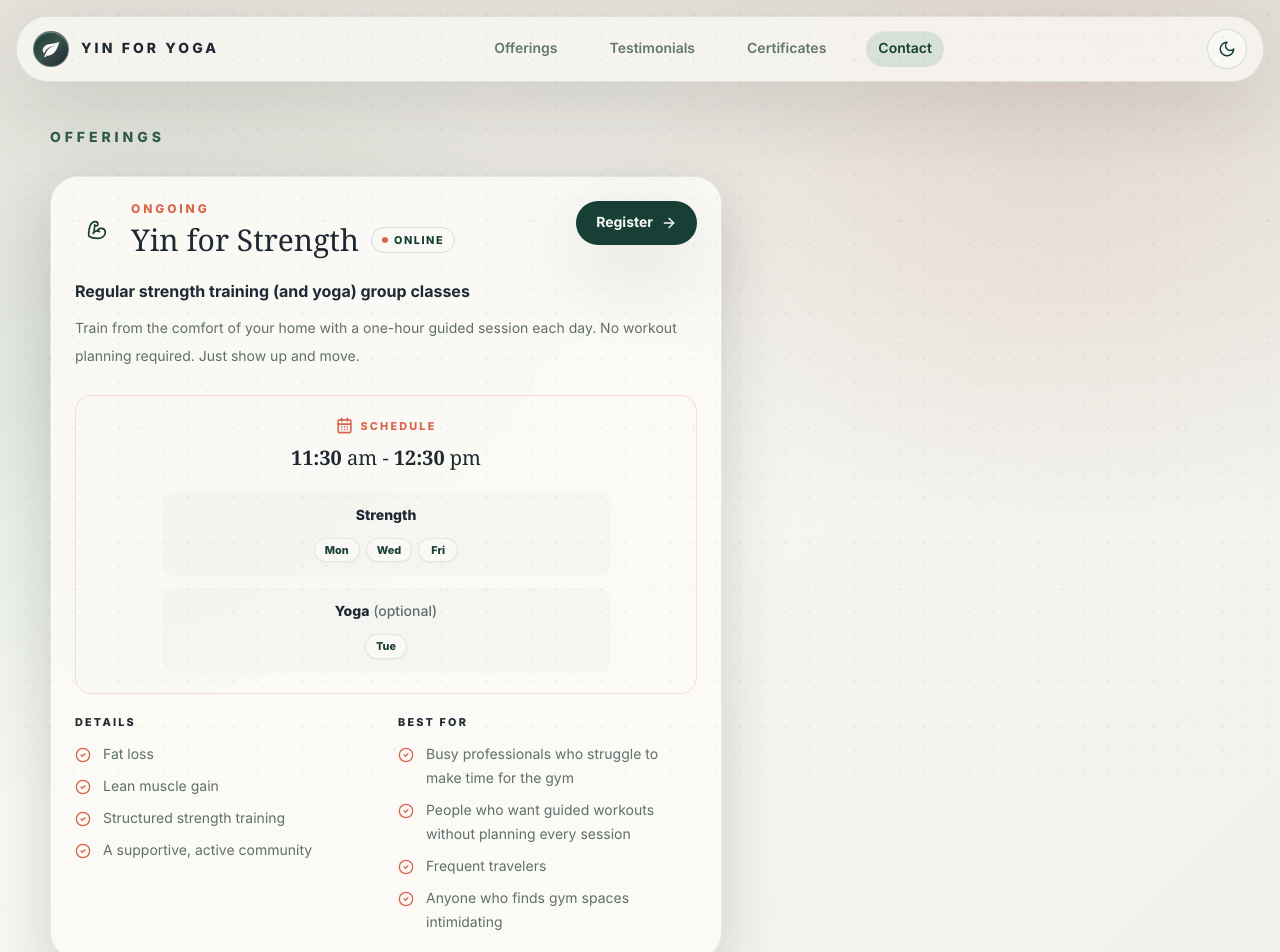
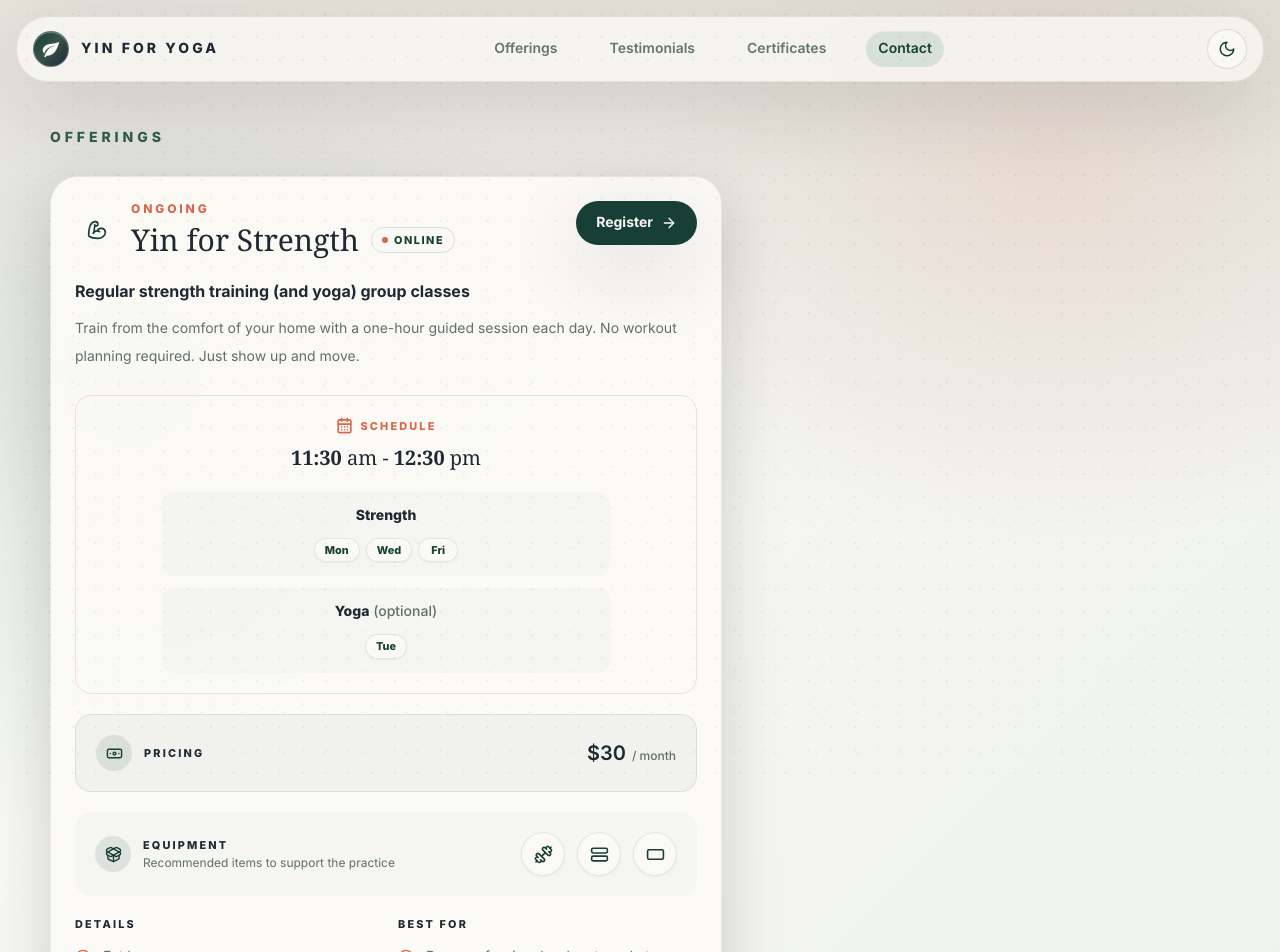
Before and after one commit to yinforyoga/yinforyoga.github.io, a Next.js app: page / in a window 1280 px wide. Shown: the top 952 px of the page. Built offline with nearby package versions, Linux system fonts and the light colour scheme.

Commit message:
Add more sections to offering
- Pricing
- Equipment

```diff
--- a/app/globals.css
+++ b/app/globals.css
@@ -164,6 +164,10 @@ body::before {
 }
 
 @media (max-width: 639px) {
+  html {
+    scroll-padding-top: 16px;
+  }
+
   .section-shell {
     width: calc(100% - 32px);
   }
--- a/app/page.tsx
+++ b/app/page.tsx
@@ -3,7 +3,7 @@
 import { useEffect, useState } from "react";
 import {
   ArrowRight,
-  BadgeCheck,
+  Banknote,
   BookOpen,
   CalendarDays,
   CheckCircle2,
@@ -12,11 +12,14 @@ import {
   Mail,
   MapPin,
   MoveRight,
+  PackageOpen,
 } from "lucide-react";
+import type { LucideIcon } from "lucide-react";
 import {
   certificates,
   type Offering,
   type OfferingLocalTime,
+  type OfferingPrice,
   type OfferingSchedule,
   type OfferingScheduleItem,
   type OfferingWeekday,
@@ -229,12 +232,146 @@ function OfferingCard({
           <ScheduleInfo schedule={offering.schedule} />
         </div>
 
+        <PricingInfo price={offering.price} />
+
+        {offering.equipment?.length ? (
+          <EquipmentInfo items={offering.equipment} />
+        ) : null}
+
         <div className="mt-5 grid gap-6 md:grid-cols-2">
           <OfferingListInfo title="Details" items={offering.details} />
           <OfferingListInfo title="Best for" items={offering.bestFor} />
         </div>
       </article>
     </FadeUp>
+  );
+}
+
+function PricingInfo({ price }: { price: OfferingPrice }) {
+  const [region, setRegion] = useState("IN");
+
+  useEffect(() => {
+    const locale = new Intl.Locale(navigator.language);
+    const timeZone = Intl.DateTimeFormat().resolvedOptions().timeZone;
+    setRegion(getRegionFromTimeZone(timeZone) ?? locale.region ?? "IN");
+  }, []);
+
+  const currency = getRegionalCurrency(region);
+  const formatAmount = (amount: number) =>
+    new Intl.NumberFormat(undefined, {
+      style: "currency",
+      currency: currency.code,
+      maximumFractionDigits: 0,
+    }).format(amount * currency.inrRate);
+  const amount =
+    price.type === "fixed"
+      ? formatAmount(price.amountInr)
+      : `${formatAmount(price.minInr)} – ${formatAmount(price.maxInr)}`;
+
+  return (
+    <div className="mt-5 flex items-center justify-between gap-4 rounded-2xl border border-forest/10 bg-forest/[0.04] p-4 dark:border-linen/10 dark:bg-linen/[0.04] sm:p-5">
+      <div className="flex items-center gap-3">
+        <span className="grid h-9 w-9 shrink-0 place-items-center rounded-full bg-forest/10 text-forest dark:bg-linen/10 dark:text-linen">
+          <Banknote aria-hidden="true" size={17} />
+        </span>
+        <p className="text-[0.68rem] font-extrabold uppercase tracking-[0.2em] text-walnut/68 dark:text-stone">
+          Pricing
+        </p>
+      </div>
+      <p className="text-right font-sans text-xl font-semibold text-bark dark:text-linen">
+        {amount}
+        {price.suffix ? (
+          <span className="ml-1.5 inline-block whitespace-nowrap font-sans text-xs font-medium text-[color:var(--muted)]">
+            {price.suffix}
+          </span>
+        ) : null}
+      </p>
+    </div>
+  );
+}
+
+const regionalCurrencies: Record<
+  string,
+  { code: string; inrRate: number }
+> = {
+  US: { code: "USD", inrRate: 0.012 },
+  CA: { code: "CAD", inrRate: 0.016 },
+  GB: { code: "GBP", inrRate: 0.0093 },
+  AU: { code: "AUD", inrRate: 0.018 },
+  NZ: { code: "NZD", inrRate: 0.02 },
+  AE: { code: "AED", inrRate: 0.044 },
+  SG: { code: "SGD", inrRate: 0.016 },
+  JP: { code: "JPY", inrRate: 1.8 },
+  DE: { code: "EUR", inrRate: 0.011 },
+  FR: { code: "EUR", inrRate: 0.011 },
+  IT: { code: "EUR", inrRate: 0.011 },
+  ES: { code: "EUR", inrRate: 0.011 },
+  NL: { code: "EUR", inrRate: 0.011 },
+  IE: { code: "EUR", inrRate: 0.011 },
+};
+
+function getRegionalCurrency(region: string) {
+  return regionalCurrencies[region] ?? { code: "INR", inrRate: 1 };
+}
+
+function getRegionFromTimeZone(timeZone: string) {
+  const timeZoneRegions: Record<string, string> = {
+    "Asia/Kolkata": "IN",
+    "Asia/Calcutta": "IN",
+    "Asia/Dubai": "AE",
+    "Asia/Singapore": "SG",
+    "Asia/Tokyo": "JP",
+    "Europe/London": "GB",
+    "Australia/Sydney": "AU",
+    "Australia/Melbourne": "AU",
+    "Australia/Brisbane": "AU",
+    "Pacific/Auckland": "NZ",
+  };
+
+  return timeZoneRegions[timeZone];
+}
+
+function EquipmentInfo({
+  items,
+}: {
+  items: { label: string; icon: LucideIcon }[];
+}) {
+  return (
+    <div className="mt-5 flex items-center justify-between gap-4 rounded-2xl bg-stone/25 p-4 dark:bg-white/[0.05] sm:gap-5 sm:p-5">
+      <div className="flex shrink-0 items-center gap-3">
+        <span className="grid h-9 w-9 place-items-center rounded-full bg-forest/10 text-forest dark:bg-linen/10 dark:text-linen">
+          <PackageOpen aria-hidden="true" size={17} />
+        </span>
+        <div>
+          <p className="text-[0.68rem] font-extrabold uppercase tracking-[0.2em] text-walnut/68 dark:text-stone">
+            Equipment
+          </p>
+          <p className="mt-0.5 text-xs text-[color:var(--muted)]">
+            Recommended items to support the practice
+          </p>
+        </div>
+      </div>
+      <ul className="ml-auto flex flex-wrap justify-end gap-3">
+        {items.map(({ label, icon: Icon }) => (
+          <li key={label} className="group relative">
+            <span
+              tabIndex={0}
+              aria-label={label}
+              className="grid h-11 w-11 cursor-help place-items-center rounded-full border border-forest/10 bg-[color:var(--panel-strong)] text-forest shadow-sm outline-none transition duration-200 hover:-translate-y-0.5 hover:border-ember/30 hover:text-ember hover:shadow-soft focus-visible:-translate-y-0.5 focus-visible:border-ember/40 focus-visible:text-ember focus-visible:ring-4 focus-visible:ring-forest/10 dark:border-white/10 dark:text-linen dark:hover:border-ember/40 dark:hover:text-ember dark:focus-visible:text-ember"
+            >
+              <Icon aria-hidden="true" size={19} strokeWidth={2} />
+            </span>
+            <span
+              role="tooltip"
+              className="pointer-events-none absolute bottom-[calc(100%+0.65rem)] left-1/2 z-20 w-max max-w-48 -translate-x-1/2 translate-y-1 rounded-xl bg-forest px-3 py-2 text-center text-xs font-bold leading-5 text-linen opacity-0 shadow-earthy transition duration-200 group-hover:translate-y-0 group-hover:opacity-100 group-focus-within:translate-y-0 group-focus-within:opacity-100 dark:bg-linen dark:text-forest"
+            >
+              {label}
+              <span className="absolute left-1/2 top-full h-2 w-2 -translate-x-1/2 -translate-y-1/2 rotate-45 bg-forest dark:bg-linen" />
+            </span>
+          </li>
+        ))}
+      </ul>
+    </div>
   );
 }
 
--- a/lib/data.ts
+++ b/lib/data.ts
@@ -4,7 +4,9 @@ import {
   Dumbbell,
   Flower2,
   HeartPulse,
+  RectangleHorizontal,
   ShieldCheck,
+  StretchHorizontal,
   BicepsFlexed,
 } from "lucide-react";
 import type { LucideIcon } from "lucide-react";
@@ -50,11 +52,25 @@ export type OfferingSchedule = {
   split: OfferingScheduleItem[];
 };
 
+export type OfferingPrice =
+  | {
+      type: "fixed";
+      amountInr: number;
+      suffix?: string;
+    }
+  | {
+      type: "range";
+      minInr: number;
+      maxInr: number;
+      suffix?: string;
+    };
+
 export type Offering = {
   title: string;
   eyebrow: string;
   theme: string;
   schedule: OfferingSchedule;
+  price: OfferingPrice;
   mode: OfferingMode;
   status: OfferingStatus;
   formUrl: string;
@@ -62,6 +78,10 @@ export type Offering = {
   description: string;
   details: string[];
   bestFor: string[];
+  equipment?: {
+    label: string;
+    icon: LucideIcon;
+  }[];
 };
 
 export type Testimonial = {
@@ -108,6 +128,11 @@ export const offerings: Offering[] = [
         },
       ],
     },
+    price: {
+      type: "fixed",
+      amountInr: 2500,
+      suffix: "/ month",
+    },
     mode: "Online",
     status: "Registrations Open",
     formUrl: registrationFormUrl,
@@ -125,6 +150,11 @@ export const offerings: Offering[] = [
       "People who want guided workouts without planning every session",
       "Frequent travelers",
       "Anyone who finds gym spaces intimidating",
+    ],
+    equipment: [
+      { label: "Dumbbells", icon: Dumbbell },
+      { label: "Resistance Band", icon: StretchHorizontal },
+      { label: "(Yoga) Mat", icon: RectangleHorizontal },
     ],
   },
 ];
```
